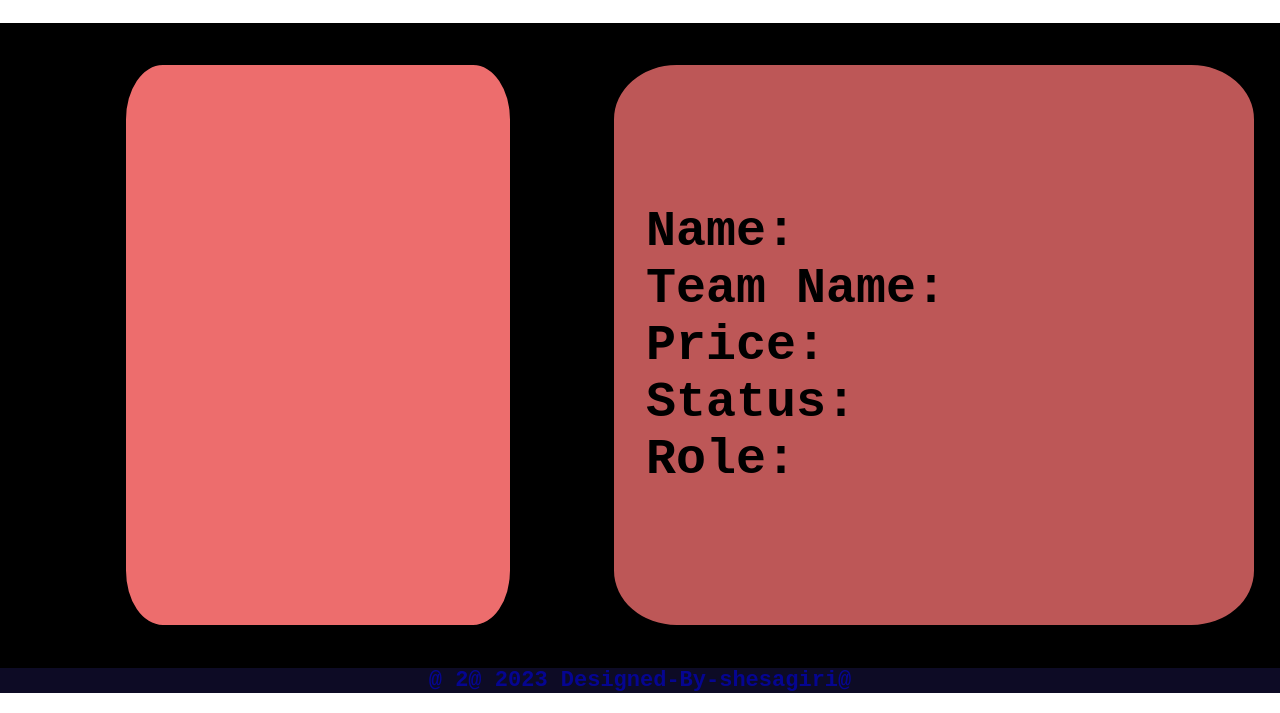
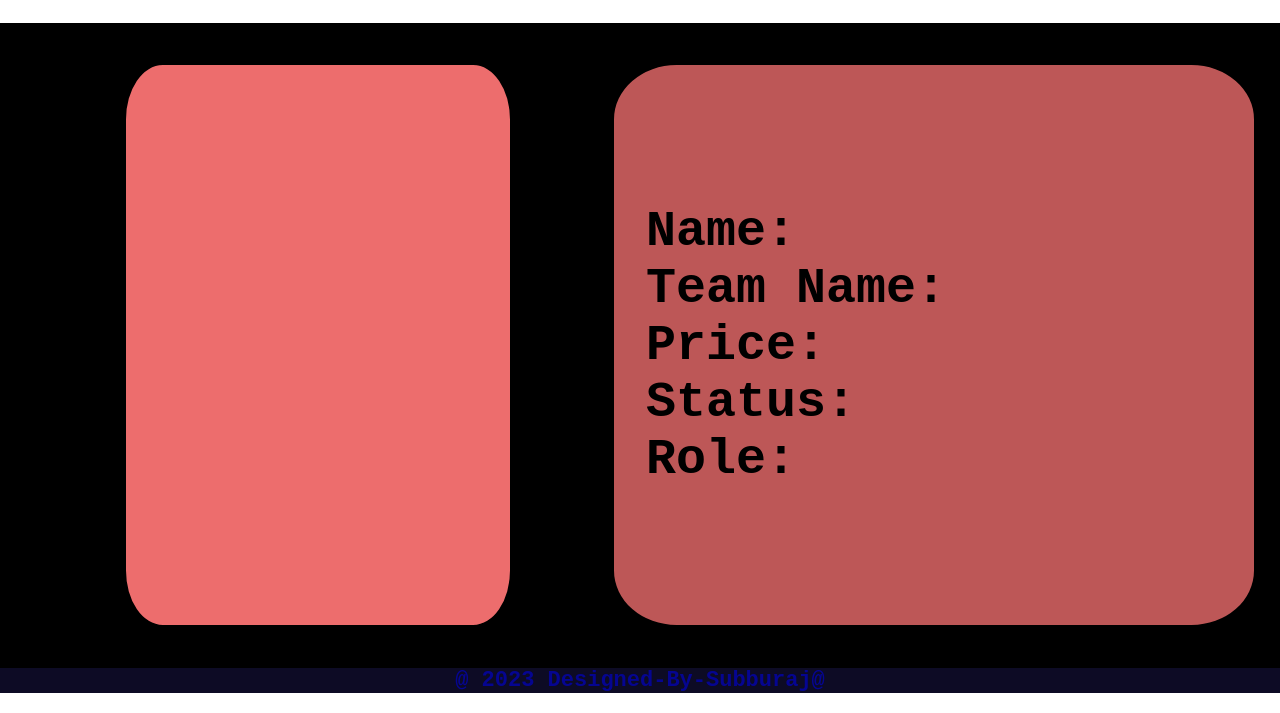
Before and after one commit to Subburaj-M/Subburaj, a plain HTML site: page player.html in a window 1280 px wide. Shown: the part 87-800 px from the top of the page. Drawn offline with Linux system fonts and the light colour scheme.

Commit message:
Update player.html

```diff
--- a/player.html
+++ b/player.html
@@ -60,7 +60,7 @@
         </div>
         </div></div>
         <div>
-          <footer style="text-align: center">@ 2@ 2023 Designed-By-shesagiri@</footer>
+          <footer style="text-align: center">@ 2023 Designed-By-Subburaj@</footer>
         </div>
     <script src="./player.js"></script>
 </body>
```
